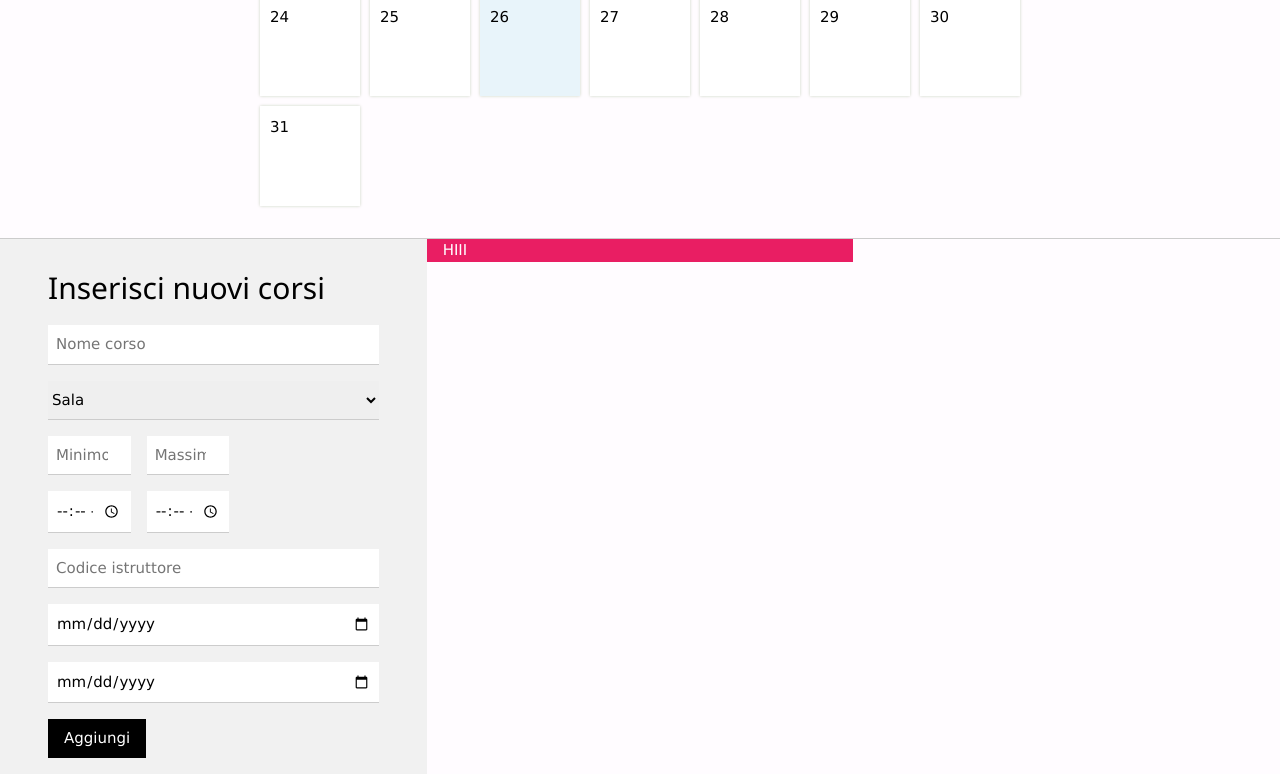
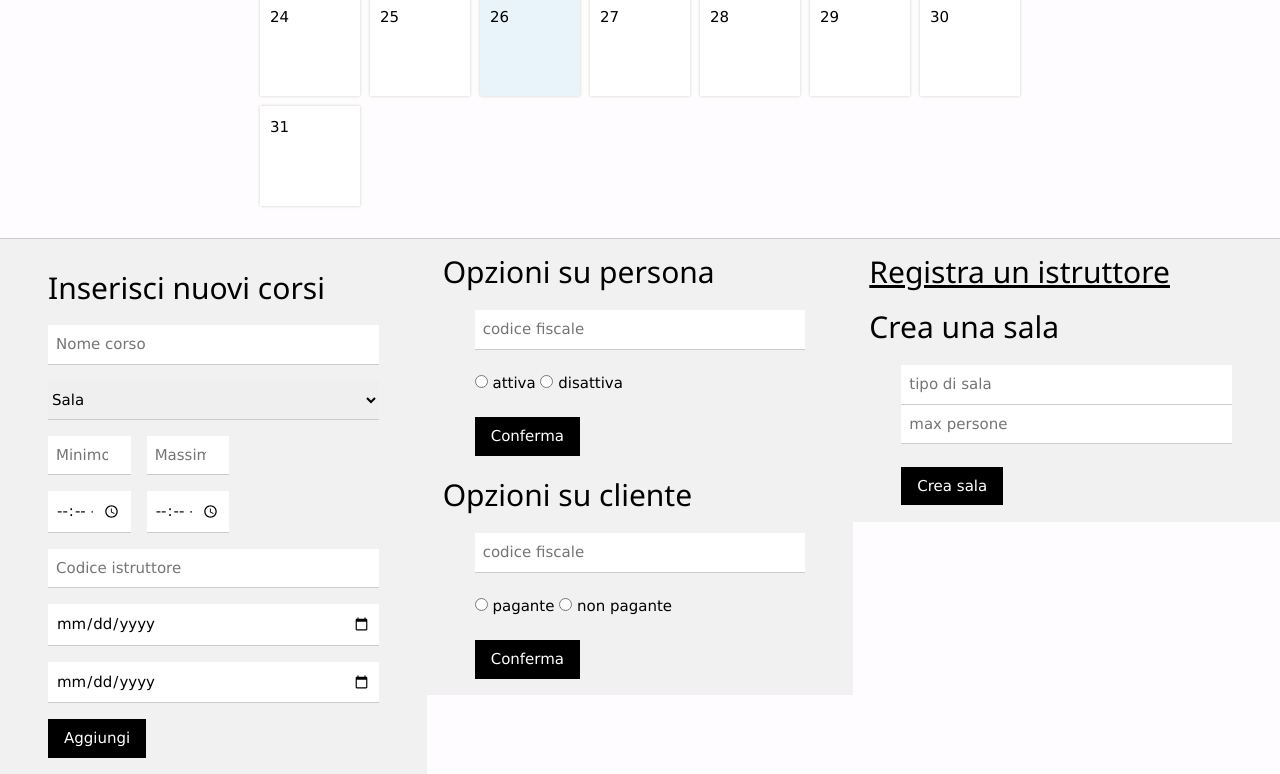
Before and after one commit to Gotti27/Progetto-DB, a Flask app: page /dashboard in a window 1280 px wide. Shown: the part 611-1385 px from the top of the page. Run offline with Flask 2, Linux system fonts and the light colour scheme; data that the repository does not hold is empty; some libraries are stand-ins or nearby versions.

Commit message:
aggiunte feature di controllo alla dashboard dell'admin

```diff
--- a/appF/models.py
+++ b/appF/models.py
@@ -197,6 +197,32 @@ def addTestPrenotazione():
     session.commit()
 
 
+def attiva_persona(persona):
+    db.session.query(Persona).filter(Persona.CF == persona).update({'Attivo': True})
+    db.session.commit()
+
+
+def disattiva_persona(persona):
+    db.session.query(Persona).filter(Persona.CF == persona).update({'Attivo': False})
+    db.session.commit()
+
+
+def setta_pagante(cliente):
+    db.session.query(Cliente).filter(Cliente.IDCliente == cliente).update({'PagamentoMese': True})
+    db.session.commit()
+
+
+def setta_non_pagante(cliente):
+    db.session.query(Cliente).filter(Cliente.IDCliente == cliente).update({'PagamentoMese': False})
+    db.session.commit()
+
+
+def insert_sala(max_persone, tipo):
+    to_add = Sala(MaxPersone=max_persone, Tipo=tipo)
+    session.add(to_add)
+    session.commit()
+
+
 def workout_book(persona, data, oraInizio, oraFine, sala, corso=None):
     approved = True
     day = int(datetime.date(datetime.strptime(str(data), '%Y-%m-%d')).weekday())
--- a/appF/views.py
+++ b/appF/views.py
@@ -106,12 +106,18 @@ def show_profile(username):
         return redirect(url_for('show_profile', username=current_user.get_email, msg=msg))
 
     if request.method == 'POST':
+        is_active = db.session.query(Persona.Attivo).filter(Persona.Email == current_user.get_email).first()
         new_book = workout_book(persona=get_persona_by_email(username), data=request.form['Data'],
                                 oraInizio=request.form['oraInizio'], oraFine=request.form['oraFine'],
                                 sala=request.form['IDSala'], corso=request.form['IDCorso'])
 
         if new_book is None:
             msg = 'Errore fatale, la data scelta non è valida'
+        elif not is_active:
+            #todo: messaggio provvisorio
+            msg = 'Non sei ancora autorizzato ad accedere alla palestra,' \
+                  'la tua prenotazione è registrata ma è in attesa di validazione, ' \
+                  'contatta il gestore per essere abilitato'
         elif not new_book.Approvata:
             msg = 'Tutto pieno, sei stato messo in coda'
         else:
@@ -154,9 +160,26 @@ def dashboard_view():
 """
 
 
-@app.route("/dashboard", methods=['GET', 'POST'])  # TODO: elliminare in production
+@app.route("/dashboard", methods=['GET', 'POST'])  # TODO: eliminare in production
 def dashboard_view():
-    if request.method == 'POST':
-        insert_corso(nome=request.form['nome'], min_persone=request.form['minPersone'], max_persone=request.form['maxPersone'], ora_inizio=request.form['oraInizio'], ora_fine=request.form['oraFine'], id_sala=request.form['sala'], id_istruttore=request.form['istruttore'], data=request.form['dataInizio'])
+    if request.method == 'POST' and 'nome' in request.form:
+        insert_corso(nome=request.form['nome'], min_persone=request.form['minPersone'],
+                     max_persone=request.form['maxPersone'], ora_inizio=request.form['oraInizio'],
+                     ora_fine=request.form['oraFine'], id_sala=request.form['sala'],
+                     id_istruttore=request.form['istruttore'], data=request.form['dataInizio'])
+
+    # todo: gestire messaggi
+    if request.method == 'POST' and 'attivazione' in request.form:
+        if 'attivazione' in request.form and request.form['attivazione'] == 'attiva':
+            attiva_persona(persona=request.form['codiceFiscale'])
+        elif 'attivazione' in request.form and request.form['attivazione'] == 'disattiva':
+            disattiva_persona(persona=request.form['codiceFiscale'])
+    if request.method == 'POST' and 'pagante' in request.form:
+        if 'pagante' in request.form and request.form['pagante'] == 'pagante':
+            setta_pagante(cliente=request.form['codiceFiscale'])
+        elif 'pagante' in request.form and request.form['pagante'] == 'non pagante':
+            setta_non_pagante(cliente=request.form['codiceFiscale'])
+    if request.method == 'POST' and 'tipo' in request.form:
+        insert_sala(max_persone=request.form['MaxPersone'], tipo=request.form['tipo'])
 
     return render_template('adminDashboard.html', sale=get_sale())
--- a/templates/adminDashboard.html
+++ b/templates/adminDashboard.html
@@ -47,8 +47,44 @@
             <input type="submit" value="Aggiungi" class="w3-button w3-black">
         </form>
     </div>
+
+    <!--
     <div class="w3-container w3-third w3-pink">
         HIII
+    </div>
+    -->
+
+    <div class="w3-container w3-third w3-light-gray">
+        <h2>Opzioni su persona</h2>
+        <form action="{{ url_for('dashboard_view') }}" method="post" class="w3-container w3-margin" id="modificaCliente">
+            <input name="codiceFiscale" type="text" placeholder="codice fiscale" class="w3-input" /><br>
+            <input type="radio" name="attivazione" id="attiva" value="attiva">
+            <label for="attiva">attiva</label>
+            <input type="radio" name="attivazione" id="disattiva" value="disattiva">
+            <label for="disattiva">disattiva</label><br><br>
+            <input type="submit" class="w3-button w3-black" value="Conferma"><br>
+        </form>
+        <h2>Opzioni su cliente</h2>
+        <form action="{{ url_for('dashboard_view') }}" method="post" class="w3-container w3-margin" id="modificaStaff">
+            <input name="codiceFiscale" type="text" placeholder="codice fiscale" class="w3-input" /><br>
+            <input type="radio" name="pagante" id="pagante" value="pagante">
+            <label for="pagante">pagante</label>
+            <input type="radio" name="pagante" id="non pagante" value="non pagante">
+            <label for="non pagante">non pagante</label><br><br>
+            <input type="submit" class="w3-button w3-black" value="Conferma"><br>
+        </form>
+    </div>
+
+    <div class="w3-container w3-third w3-light-gray">
+        <h2>
+            <a href="{{url_for('register')}}">Registra un istruttore</a>
+        </h2>
+        <h2>Crea una sala</h2>
+        <form action="{{ url_for('dashboard_view') }}" method="post" class="w3-container w3-margin" id="creaSala">
+            <input name="tipo" type="text" placeholder="tipo di sala" class="w3-input">
+            <input name="MaxPersone" type="number" placeholder="max persone" class="w3-input" min="0"><br>
+            <input type="submit" class="w3-button w3-black" value="Crea sala"><br>
+        </form>
     </div>
 </div>
 
--- a/templates/home.html
+++ b/templates/home.html
@@ -25,10 +25,10 @@
         <button class="w3-button w3-black">
             <a href="{{url_for('logout')}}">Logout</a>
         </button>
+        <button class="w3-button w3-black">
+            <a href="/user/user">Area riservata</a>
+        </button>
         {% endif %}
-        <button class="w3-button w3-black" >
-            <a href="https://youtu.be/dQw4w9WgXcQ" target="_blank"> Magic button (definetly not Rick Astley)</a>
-        </button>
     </div>
 </body>
 </html>
```
